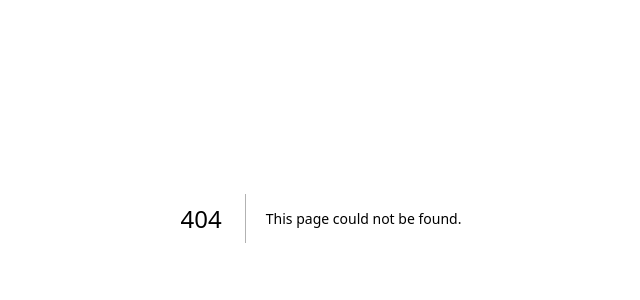
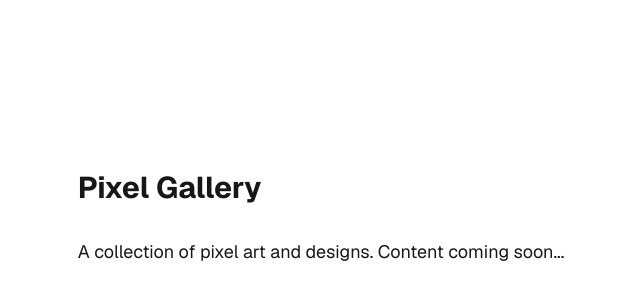
Before and after one commit to argf013/argf-next-porto, a Next.js app: page /pixel-gallery in a window 1280 px wide. Before the commit this address had no page. Shown: the part 182-482 px from the top of the page, without its empty margins (319-959 px from the left). Built offline with nearby package versions, Linux system fonts and the light colour scheme.

Commit message:
init page

```diff
--- /dev/null
+++ b/src/app/pixel-gallery/page.tsx
@@ -0,0 +1,10 @@
+export default function PixelGalleryPage() {
+  return (
+    <div className="grid grid-rows-[20px_1fr_20px] items-center justify-items-center min-h-screen p-8 pb-20 gap-16 sm:p-20 font-[family-name:var(--font-geist-sans)]">
+      <main className="flex flex-col gap-[32px] row-start-2 items-center sm:items-start">
+        <h1 className="text-3xl font-bold">Pixel Gallery</h1>
+        <p className="text-lg">A collection of pixel art and designs. Content coming soon...</p>
+      </main>
+    </div>
+  );
+}
```
